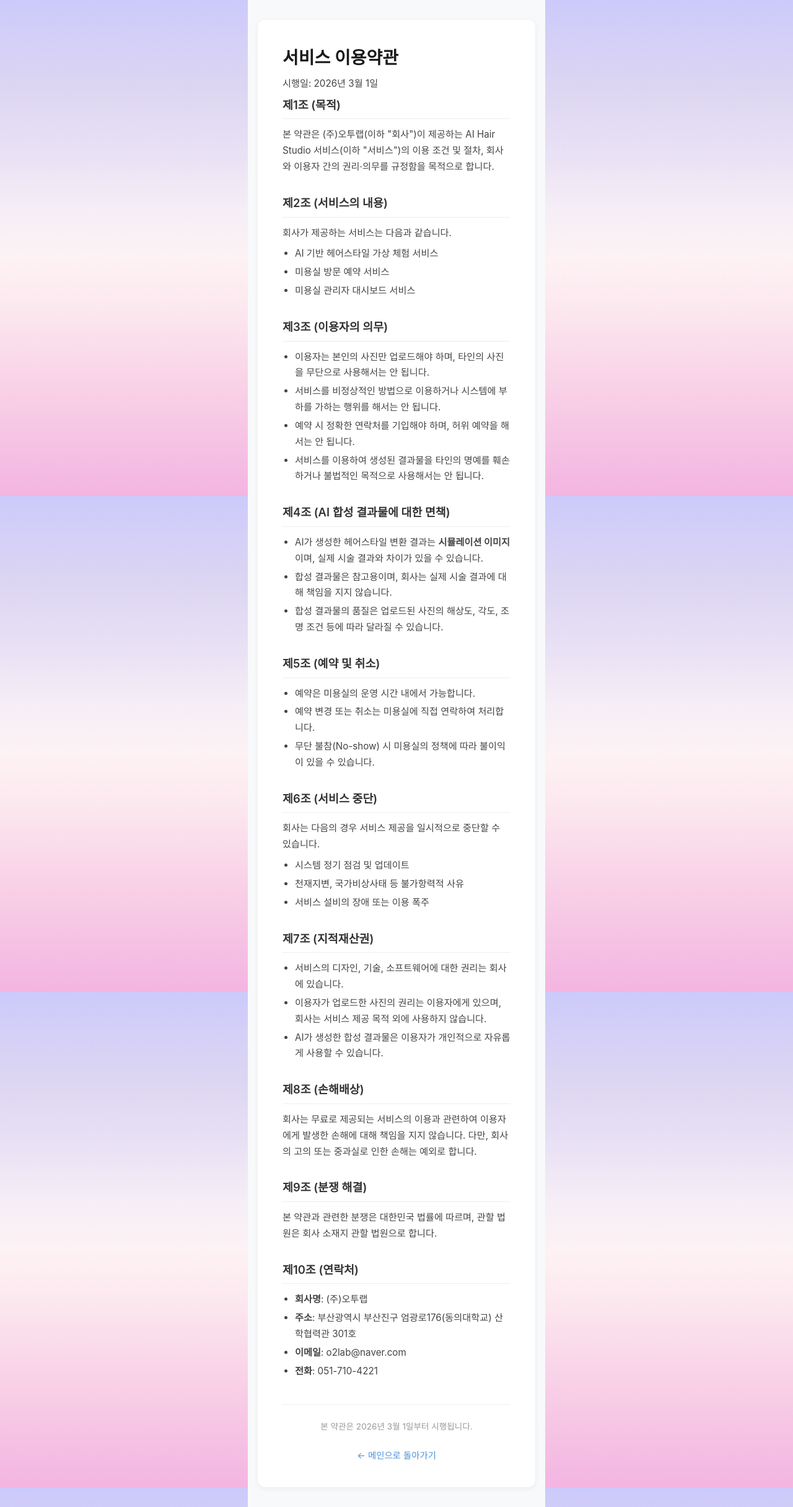
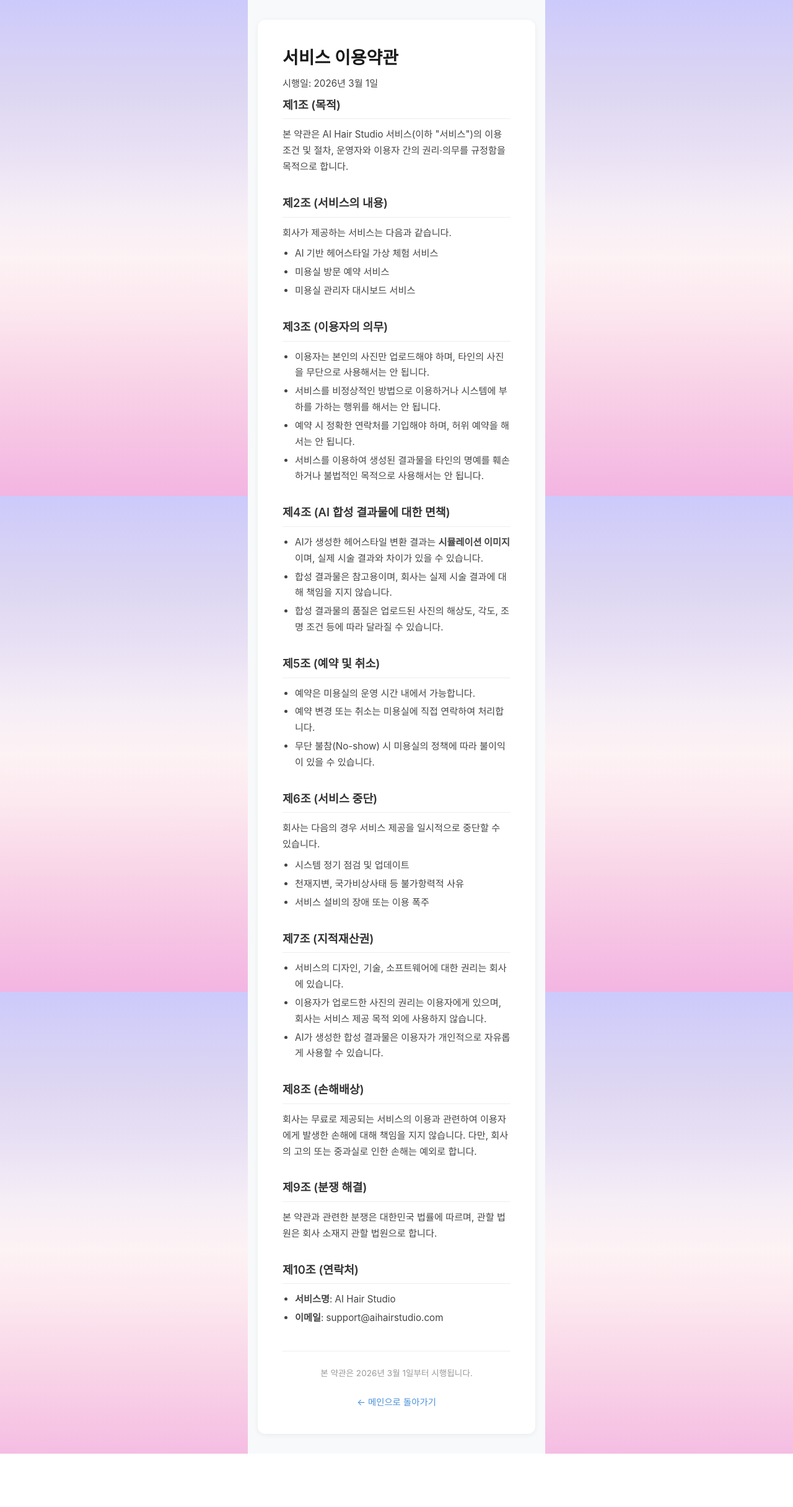
Before and after one commit to ldg001108-prog/hair-salon-app, a Next.js app: page /terms in a window 1280 px wide. Shown: the whole page at 62% size. After the commit the page ends 2345 px from the top, so only its background shows below. Built offline with nearby package versions, Linux system fonts and the light colour scheme; a web font is replaced by a local one.

Commit message:
fix: 오투랩/O2LAB 참조 제거 - 개인 프로젝트로 변경

```diff
--- a/src/app/admin/login/page.tsx
+++ b/src/app/admin/login/page.tsx
@@ -113,11 +113,11 @@ export default function AdminLoginPage() {
                     color: 'var(--text-tertiary, #999)',
                     marginTop: 16,
                 }}>
-                    계정이 없으신가요? 오투랩에 문의해주세요.
+                    계정이 없으신가요? 관리자에게 문의해주세요.
                 </p>
 
                 <div className={styles.footer}>
-                    © 2026 O2LAB · AI Hair Studio
+                    © 2026 AI Hair Studio
                 </div>
             </div>
         </div>
--- a/src/app/admin/register/page.tsx
+++ b/src/app/admin/register/page.tsx
@@ -239,7 +239,7 @@ export default function AdminRegisterPage() {
                 </form>
 
                 <div className={styles.footer}>
-                    © 2026 O2LAB · AI Hair Studio
+                    © 2026 AI Hair Studio
                 </div>
             </div>
         </div>
--- a/src/app/api/admin/create-salon/route.ts
+++ b/src/app/api/admin/create-salon/route.ts
@@ -1,7 +1,7 @@
 /**
  * POST /api/admin/create-salon
  * 슈퍼어드민 전용 — 미용실 계정 생성
- * 오투랩이 미용실에 아이디/비밀번호를 만들어서 제공하는 방식
+ * 슈퍼어드민 전용 — 미용실 계정 생성
  */
 
 import { NextRequest, NextResponse } from "next/server";
--- a/src/app/privacy/page.tsx
+++ b/src/app/privacy/page.tsx
@@ -113,9 +113,8 @@ export default function PrivacyPage() {
                 <section>
                     <h2>7. 개인정보 보호책임자</h2>
                     <ul>
-                        <li><strong>담당자</strong>: (주)오투랩</li>
-                        <li><strong>이메일</strong>: o2lab@naver.com</li>
-                        <li><strong>전화</strong>: 051-710-4221</li>
+                        <li><strong>담당자</strong>: AI Hair Studio 운영팀</li>
+                        <li><strong>이메일</strong>: support@aihairstudio.com</li>
                     </ul>
                 </section>
 
--- a/src/app/terms/page.tsx
+++ b/src/app/terms/page.tsx
@@ -11,7 +11,7 @@ export default function TermsPage() {
 
                 <section>
                     <h2>제1조 (목적)</h2>
-                    <p>본 약관은 (주)오투랩(이하 &quot;회사&quot;)이 제공하는 AI Hair Studio 서비스(이하 &quot;서비스&quot;)의 이용 조건 및 절차, 회사와 이용자 간의 권리·의무를 규정함을 목적으로 합니다.</p>
+                    <p>본 약관은 AI Hair Studio 서비스(이하 &quot;서비스&quot;)의 이용 조건 및 절차, 운영자와 이용자 간의 권리·의무를 규정함을 목적으로 합니다.</p>
                 </section>
 
                 <section>
@@ -84,10 +84,8 @@ export default function TermsPage() {
                 <section>
                     <h2>제10조 (연락처)</h2>
                     <ul>
-                        <li><strong>회사명</strong>: (주)오투랩</li>
-                        <li><strong>주소</strong>: 부산광역시 부산진구 엄광로176(동의대학교) 산학협력관 301호</li>
-                        <li><strong>이메일</strong>: o2lab@naver.com</li>
-                        <li><strong>전화</strong>: 051-710-4221</li>
+                        <li><strong>서비스명</strong>: AI Hair Studio</li>
+                        <li><strong>이메일</strong>: support@aihairstudio.com</li>
                     </ul>
                 </section>
 
--- a/src/components/MainView/MainView.tsx
+++ b/src/components/MainView/MainView.tsx
@@ -909,7 +909,7 @@ export default function MainView({
             }}>
                 <a href="/privacy" target="_blank" rel="noopener noreferrer" style={{ color: 'inherit', textDecoration: 'underline', marginRight: 16 }}>개인정보처리방침</a>
                 <a href="/terms" target="_blank" rel="noopener noreferrer" style={{ color: 'inherit', textDecoration: 'underline' }}>이용약관</a>
-                <p style={{ marginTop: 8, opacity: 0.7 }}>© 2026 O2LAB · AI Hair Studio</p>
+                <p style={{ marginTop: 8, opacity: 0.7 }}>© 2026 AI Hair Studio</p>
             </div>
         </div>
     );
```
